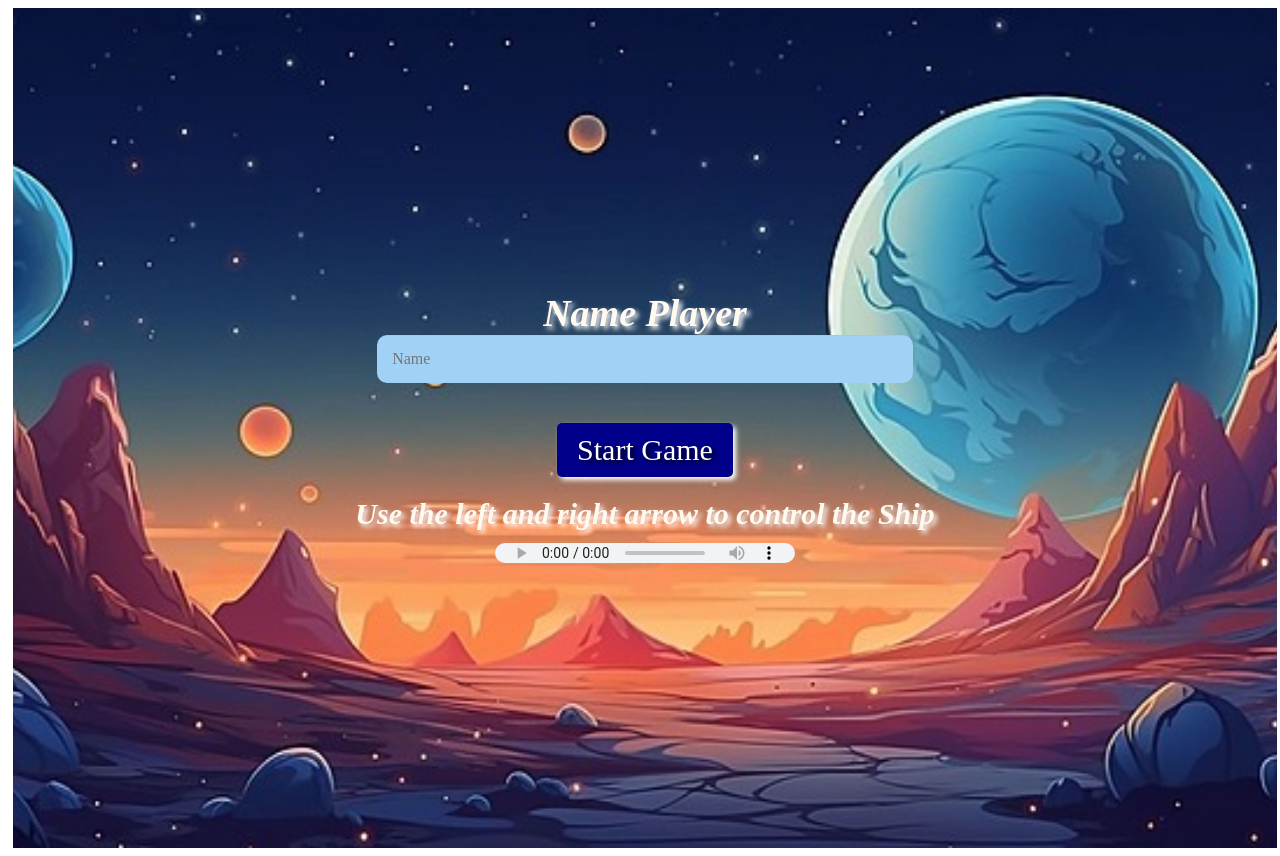
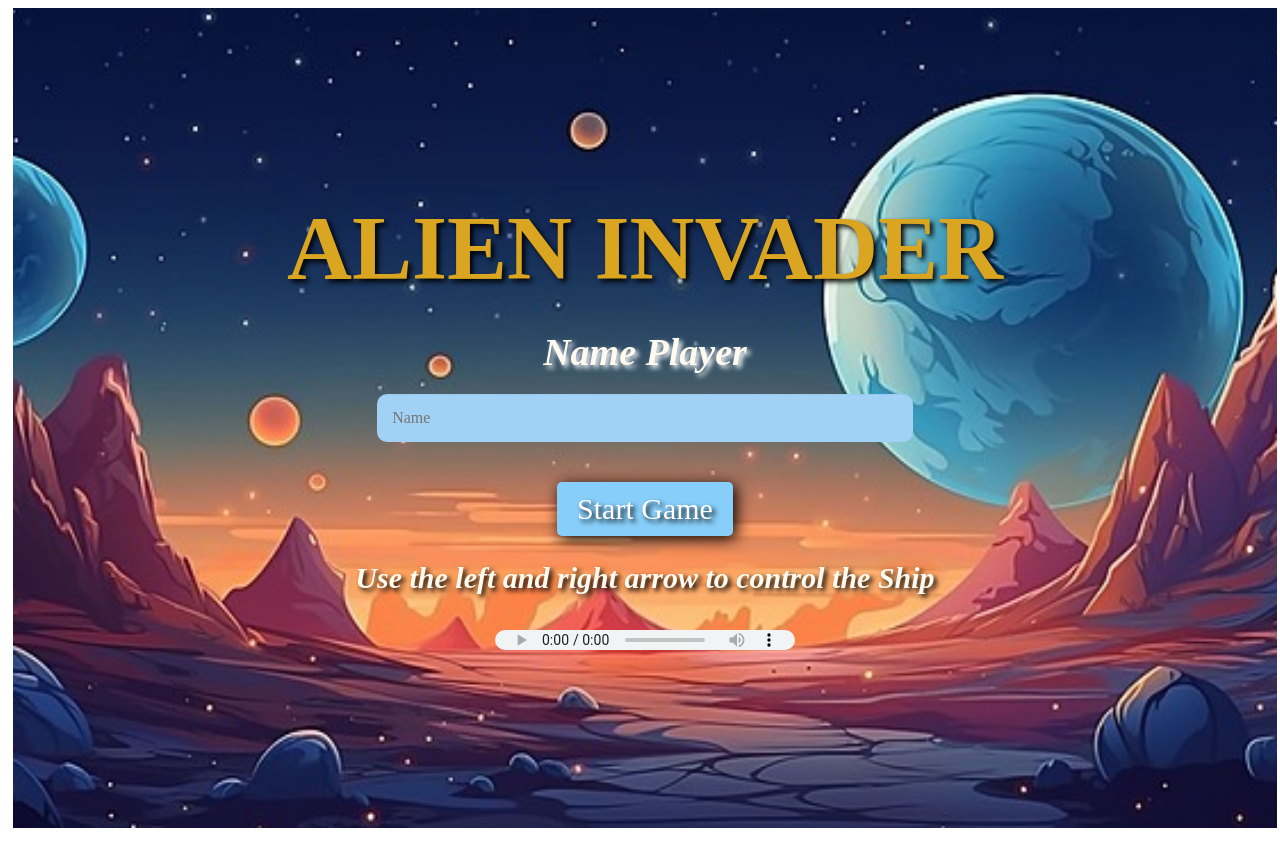
Before and after one commit to unidrelyn/The-game-invader, a plain HTML site: page index.html in a window 1280 px wide. Drawn offline with Linux system fonts and the light colour scheme.

Commit message:
finish style

```diff
--- a/index.html
+++ b/index.html
@@ -8,6 +8,7 @@
 	<body>
 		<main>
 			<div class="screen-start">
+				<h1>ALIEN INVADER</h1>
 				<label class="name-player-label">Name Player</label>
 				<input class="name-player" type="text" placeholder="Name" />
 
--- a/js/gameEx.js
+++ b/js/gameEx.js
@@ -112,13 +112,11 @@ class Game {
 		this.draw();
 
 		if (this.squares[this.currentShooterIndex].classList.contains("invader")) {
-			//this.resultDisplay.innerHTML = "GAME OVER";
 			this.gameOver("GAME OVER");
 			clearInterval(this.invadersId);
 		}
 
 		if (this.aliensRemoved.length === this.alienInvaders.length) {
-			//this.resultDisplay.innerHTML = "YOU WIN";
 			this.gameOver("YOU WIN");
 			clearInterval(this.invadersId);
 		}
--- a/style.css
+++ b/style.css
@@ -2,13 +2,20 @@
 	font-family: "fantasy";
 }
 
+h1 {
+	font-size: 90px;
+	font-weight: bold;
+	text-shadow: 3px 3px 5px black;
+	color: goldenrod;
+	margin: 30px 0;
+}
 button {
 	font-size: 30px;
-	background-color: darkblue;
+	background-color: lightskyblue;
 	color: #fff;
 	padding: 10px 20px;
 	border: 0;
-	box-shadow: 3px 3px 5px white;
+	box-shadow: 3px 3px 15px black;
 	border-radius: 5px;
 	margin: 10px;
 	text-shadow: 3px 3px 5px black;
@@ -20,7 +27,7 @@ button {
 	background-size: cover;
 	width: 100%;
 	height: 800px;
-	padding: 20px 0;
+	padding: 10px 0;
 	margin: 5px;
 	background-repeat: no-repeat;
 	background-position: center center;
@@ -66,6 +73,7 @@ button {
 	font-weight: bold;
 	text-shadow: 3px 3px 5px white;
 	color: floralwhite;
+	margin-bottom: 20px;
 }
 
 .name-player {
@@ -93,9 +101,9 @@ button {
 	font-size: 30px;
 	font-style: italic;
 	font-weight: bold;
-	text-shadow: 3px 3px 5px white;
+	text-shadow: 3px 3px 5px black;
 	color: floralwhite;
-	margin: 10px;
+	margin: 15px 0;
 }
 
 .grid {
@@ -140,6 +148,6 @@ button {
 }
 
 audio {
-	margin: 2px 0;
+	margin: 20px 0;
 	height: 20px;
 }
```
